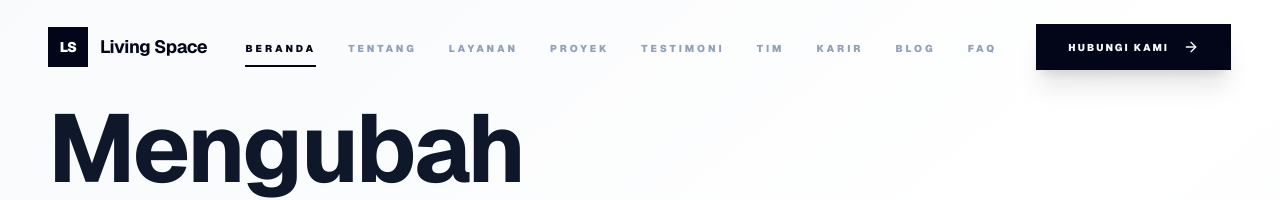
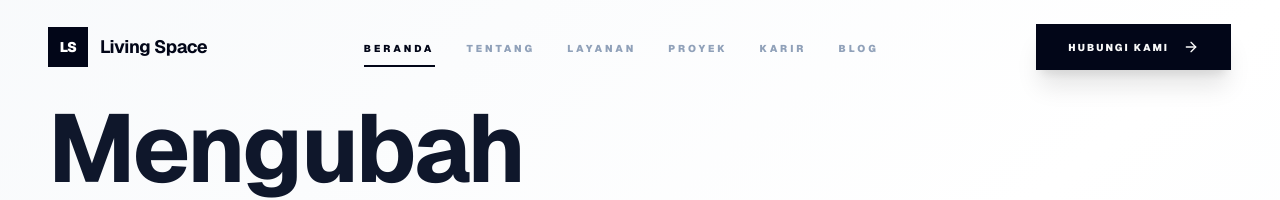
Before and after one commit to mtaufik26/living-space, a Next.js app: page / in a window 1280 px wide. Shown: the top 200 px of the page. Built offline with nearby package versions, Linux system fonts and the light colour scheme.

Commit message:
Fix Bugs

```diff
--- a/components/layout/Navbar/Navbar.constants.ts
+++ b/components/layout/Navbar/Navbar.constants.ts
@@ -3,11 +3,8 @@ export const NAVBAR_LINKS = [
   { label: "Tentang", href: "/about" },
   { label: "Layanan", href: "/services" },
   { label: "Proyek", href: "/projects" },
-  { label: "Testimoni", href: "/#testimonials" },
-  { label: "Tim", href: "/#team" },
   { label: "Karir", href: "/careers" },
   { label: "Blog", href: "/blog" },
-  { label: "FAQ", href: "/#faq" },
 ];
 
 export const NAVBAR_CONTENT = {
--- a/components/layout/Navbar/Navbar.tsx
+++ b/components/layout/Navbar/Navbar.tsx
@@ -112,6 +112,8 @@ export const Navbar: React.FC = () => {
     };
   }, [isMobileMenuOpen]);
 
+  const isScrolledState = isScrolled || pathname !== "/";
+
   return (
     <>
       <motion.nav
@@ -126,14 +128,14 @@ export const Navbar: React.FC = () => {
         }}
         className={cn(
           "fixed top-[-1px] left-0 right-0 z-[100] border-0 outline-none ring-0 transition-all duration-500",
-          isScrolled ? "py-3 lg:py-4" : "py-4 lg:py-6"
+          isScrolledState ? "py-3 lg:py-4" : "py-4 lg:py-6"
         )}
       >
         {/* Background Layer */}
         <div
           className={cn(
             "absolute inset-0 -z-10 border-0",
-            isScrolled
+            isScrolledState
               ? "bg-white/90 shadow-[0_10px_40px_-15px_rgba(0,0,0,0.05)] xl:backdrop-blur-xl"
               : "bg-transparent shadow-none"
           )}
@@ -166,18 +168,11 @@ export const Navbar: React.FC = () => {
             {NAVBAR_LINKS.map((link) => {
               const isHomePage = pathname === "/";
 
-              const sectionId = link.href.includes("#")
-                ? link.href.split("#")[1]
-                : link.href.startsWith("/") && link.href.length > 1
-                  ? link.href.substring(1)
-                  : null;
-
               const isActive =
                 link.href === "/"
-                  ? pathname === "/" && (activeSection === "hero" || activeSection === "")
-                  : (isHomePage && sectionId && activeSection === sectionId) ||
-                  (pathname === link.href) ||
-                  (!link.href.includes("#") && pathname.startsWith(link.href + "/"));
+                  ? pathname === "/"
+                  : (!isHomePage && pathname === link.href) ||
+                    (!isHomePage && !link.href.includes("#") && pathname.startsWith(link.href + "/"));
               return (
                 <Link
                   key={link.href}
@@ -279,18 +274,11 @@ export const Navbar: React.FC = () => {
                 {NAVBAR_LINKS.map((link, index) => {
                   const isHomePage = pathname === "/";
 
-                  const sectionId = link.href.includes("#")
-                    ? link.href.split("#")[1]
-                    : link.href.startsWith("/") && link.href.length > 1
-                      ? link.href.substring(1)
-                      : null;
-
                   const isActive =
                     link.href === "/"
-                      ? pathname === "/" && (activeSection === "hero" || activeSection === "")
-                      : (isHomePage && sectionId && activeSection === sectionId) ||
-                      (pathname === link.href) ||
-                      (!link.href.includes("#") && pathname.startsWith(link.href + "/"));
+                      ? pathname === "/"
+                      : (!isHomePage && pathname === link.href) ||
+                        (!isHomePage && !link.href.includes("#") && pathname.startsWith(link.href + "/"));
                   return (
                     <motion.div
                       key={link.href}
```
